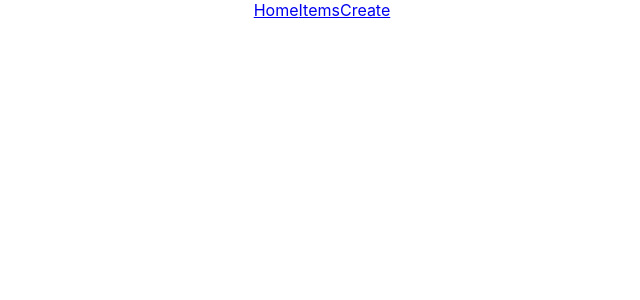
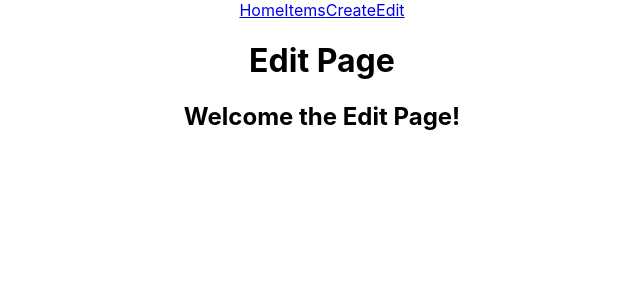
Before and after one commit to Job85/Restaurant-Inventory-App, a React (Create React App) app in the folder client/: page /Edit in a window 1280 px wide. Before the commit this address had no page. Shown: the top 300 px of the page, without its empty margins (318-958 px from the left). Built offline with nearby package versions, Linux system fonts and the light colour scheme.

Commit message:
created Edit.jsx added Route to App.js Link in Header.jsx Nav.jsx

```diff
--- a/client/src/App.js
+++ b/client/src/App.js
@@ -6,6 +6,7 @@ import Header from './components/Header';
 import Home from './components/Home';
 import Items from './components/Items';
 import Create from './components/Create';
+import Edit from './components/Edit';
 
 const App = () => {
   return (
@@ -16,6 +17,7 @@ const App = () => {
           <Route path='/' element={<Home />} />
           <Route path='Items' element={<Items />} />
           <Route path='Create' element={<Create />} />
+          <Route path='Edit' element={<Edit />} />
         </Routes>
       </main>
     </div>
--- /dev/null
+++ b/client/src/components/Edit.jsx
@@ -0,0 +1,13 @@
+const Edit = () => {
+
+    return (
+        <div className='edit'>
+            <h1>Edit Page</h1>
+            <h2>
+                Welcome the Edit Page!
+            </h2>
+        </div>
+    )
+}
+
+export default Edit
--- a/client/src/components/Header.jsx
+++ b/client/src/components/Header.jsx
@@ -9,6 +9,7 @@ const Header = () => {
                 <Link to='/' className='link'>Home</Link>
                 <Link to='Items' className='link'>Items</Link>
                 <Link to='Create' className='link'>Create</Link>
+                <Link to='Edit' className='link'>Edit</Link>
             </nav>
         </header>
     )
--- a/client/src/components/Nav.jsx
+++ b/client/src/components/Nav.jsx
@@ -9,6 +9,7 @@ const Nav = () => {
                 <Link to='/'>Home</Link>
                 <Link to='Items'>Items</Link>
                 <Link to='Create'>Create</Link>
+                <Link to='Edit'>Create</Link>
             </div>
         </nav>
     )
```
